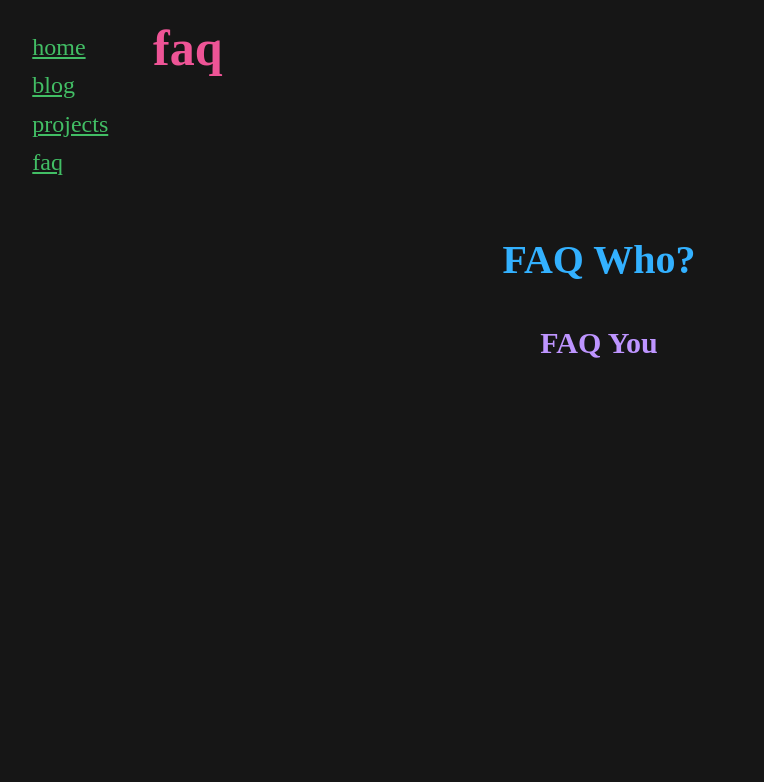
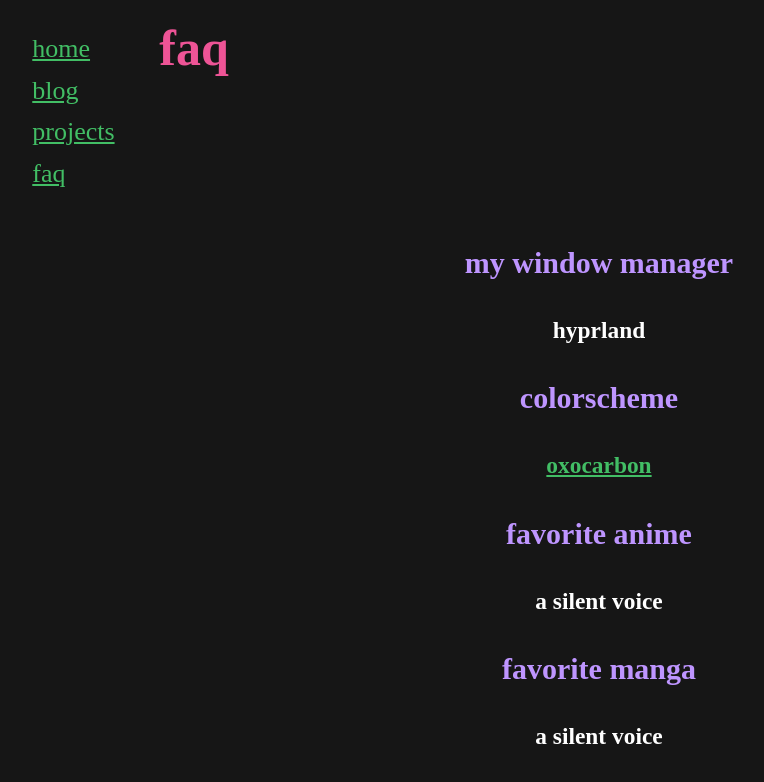
Before and after one commit to justchokingaround/website-old, a plain HTML site: page pages/faq.html in a window 1280 px wide. Shown: the whole page, without its empty margins (41-805 px from the left). Drawn offline with Linux system fonts and the light colour scheme; a web font is replaced by a local one.

Commit message:
aaaaaaaaa

```diff
--- a/pages/faq.html
+++ b/pages/faq.html
@@ -22,8 +22,20 @@
     </nav>
 
     <main>
-      <h1>FAQ Who?</h1>
-      <h2>FAQ You</h2>
+      <h2>my window manager</h2>
+      <h3>hyprland</h3>
+      <h2>colorscheme</h2>
+      <h3>
+        <a
+          href="https://github.com/nyoom-engineering/base16-oxocarbon"
+          target="_blank"
+          >oxocarbon</a
+        >
+      </h3>
+      <h2>favorite anime</h2>
+      <h3>a silent voice</h3>
+      <h2>favorite manga</h2>
+      <h3>a silent voice</h3>
     </main>
   </body>
 </html>
--- a/styles.css
+++ b/styles.css
@@ -6,7 +6,7 @@ body {
   display: flex;
   flex-direction: column;
   font-family: 'LigaSF Mono Nerd Font';
-  font-size: 20px;
+  font-size: 1.25em;
   line-height: 1.6;
   color: #ffffff;
 }
@@ -17,7 +17,7 @@ header {
 
 b {
   color: #ee5496;
-  font-size: 50px;
+  font-size: 2.5em;
 }
 
 a {
@@ -42,7 +42,7 @@ h3 {
 ul li {
   display: inline-block;
   margin-right: 20px;
-  font-size: 24px;
+  font-size: 1.3em;
 }
 
 img {
```
Also changed, not shown: index.html (+2 -2 lines).
